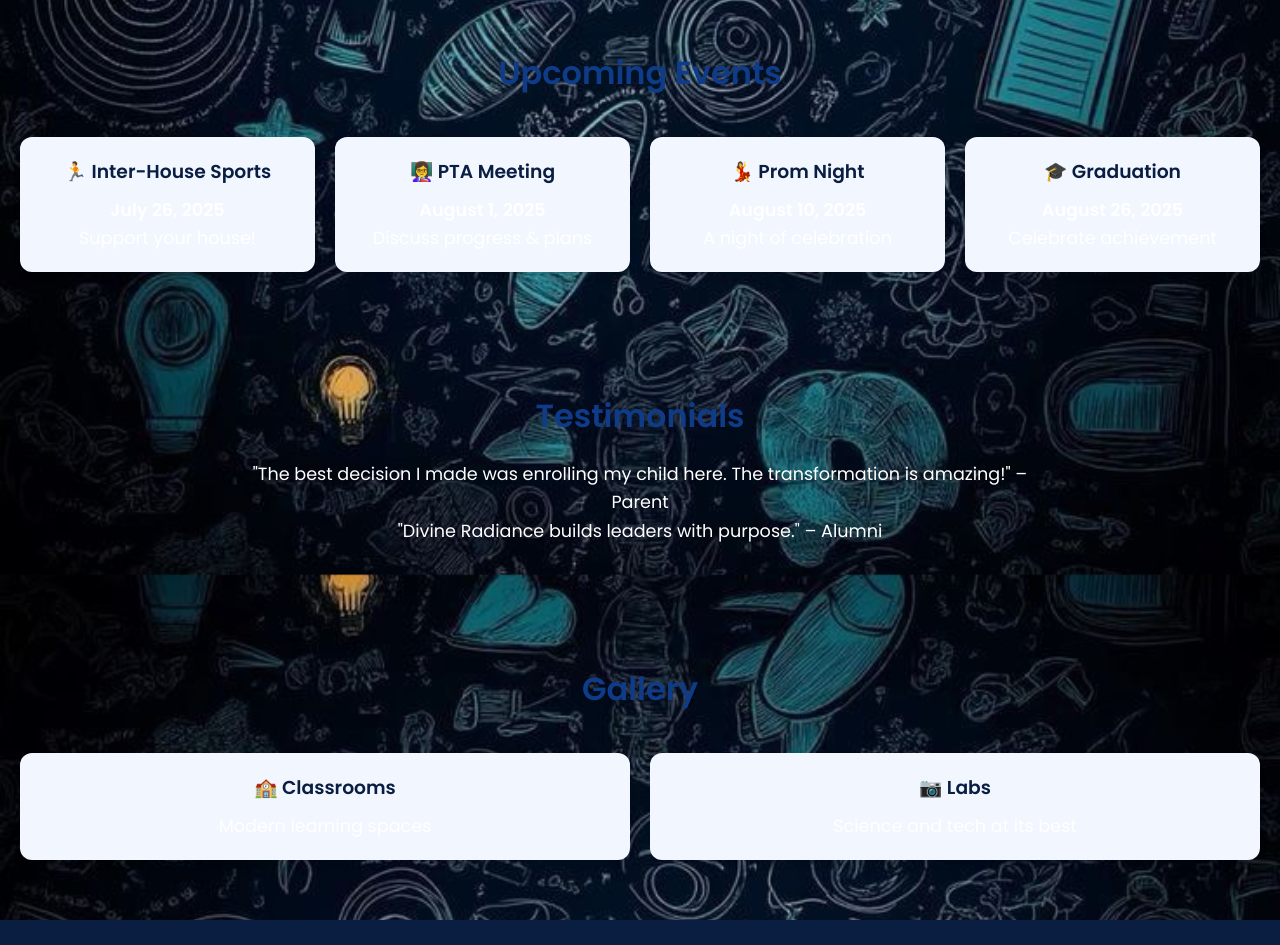
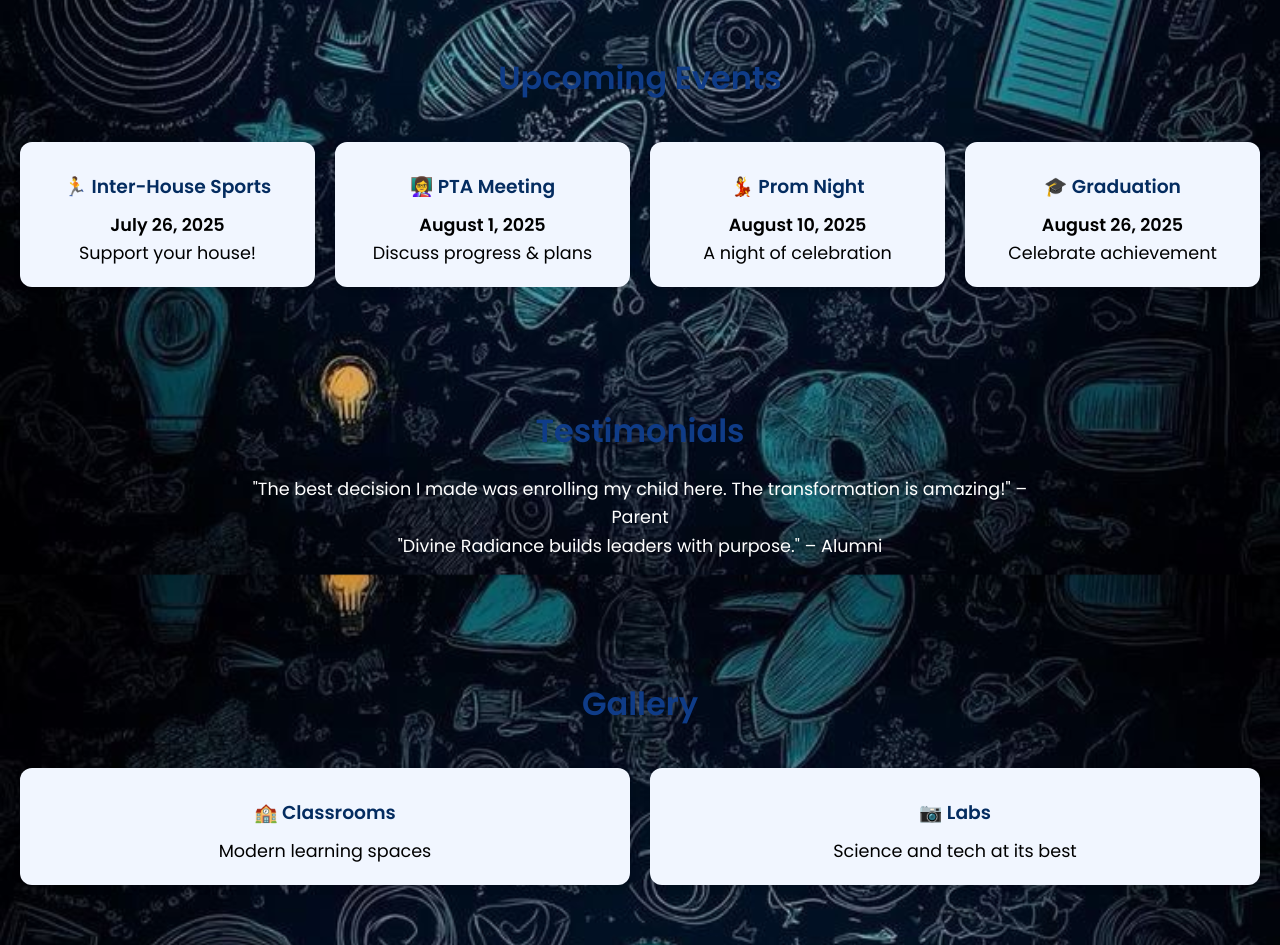
Before and after one commit to Ceecodes001/Divine-radiance, a plain HTML site: page index.html in a window 1280 px wide. Shown: the part 1700-2645 px from the top of the page. Drawn offline with Linux system fonts and the light colour scheme.

Commit message:
Update index.html

```diff
--- a/index.html
+++ b/index.html
@@ -15,8 +15,20 @@
     }
 
     body {
-      background-color: #fff;
-      color: white;
+      background: url('background-2.jpg') no-repeat center center fixed;
+      background-size: cover;
+      color: #222;
+      position: relative;
+    }
+
+    body::before {
+      content: "";
+      position: fixed;
+      top: 0; left: 0;
+      width: 100%;
+      height: 100%;
+      background: rgba(0, 0, 0, 0.4);
+      z-index: -1;
     }
 
     .navbar {
@@ -163,7 +175,7 @@
 
     section {
       padding: 60px 20px;
-      color: white ;
+      color: white;
       text-align: center;
       animation: slideIn 1s ease-in-out;
     }
@@ -198,6 +210,7 @@
 
     .education-images {
       display: grid;
+      color: black;
       grid-template-columns: repeat(auto-fit, minmax(220px, 1fr));
       gap: 20px;
       margin-top: 40px;
@@ -215,14 +228,9 @@
       transform: scale(1.03);
     }
 
-    .images h2 {
-      margin: 10px 0 5px;
+    .images h2, .images h3 {
+      margin: 10px 0;
       color: #042c60;
-    }
-
-    .images h3 {
-      color: #0a1e42;
-      margin-bottom: 10px;
     }
 
     .bottom {
@@ -233,10 +241,6 @@
       background-color: #0a1e42;
       color: white;
       justify-content: space-around;
-    }
-
-    .bottom h2, .bottom h3 {
-      color: #fff;
     }
 
     .bottom a {
@@ -284,33 +288,35 @@
         display: none;
       }
     }
-      * {
-    margin: 0;
-    padding: 0;
-    box-sizing: border-box;
-    scroll-behavior: smooth;
-    font-family: 'Poppins', sans-serif;
-  }
 
-  body {
-    background: url('background-2.jpg') no-repeat center center fixed;
-    background-size: cover;
-    position: relative;
-    color: #222;
-  }
+    @media (max-width: 480px) {
+      .header h1 {
+        font-size: 2rem;
+      }
 
-  body::before {
-    content: "";
-    color: white
-    position: fixed;
-    top: 0; left: 0;
-    width: 100%;
-    height: 100%;
-    background: rgba(0, 0, 0, 0.4);
-    z-index: -1;
-  }
+      .header p {
+        font-size: 1rem;
+      }
 
+      .btn, .btns {
+        padding: 10px 18px;
+        font-size: 0.9rem;
+      }
 
+      section h2 {
+        font-size: 1.5rem;
+      }
+
+      section p {
+        font-size: 1rem;
+      }
+
+      .bottom {
+        flex-direction: column;
+        align-items: center;
+        text-align: center;
+      }
+    }
   </style>
 </head>
 <body>
@@ -448,7 +454,5 @@
     cancelBtn.addEventListener('click', closeSidebar);
     overlay.addEventListener('click', closeSidebar);
   </script>
-
-
 </body>
-</html>
+                                         </html>
```
